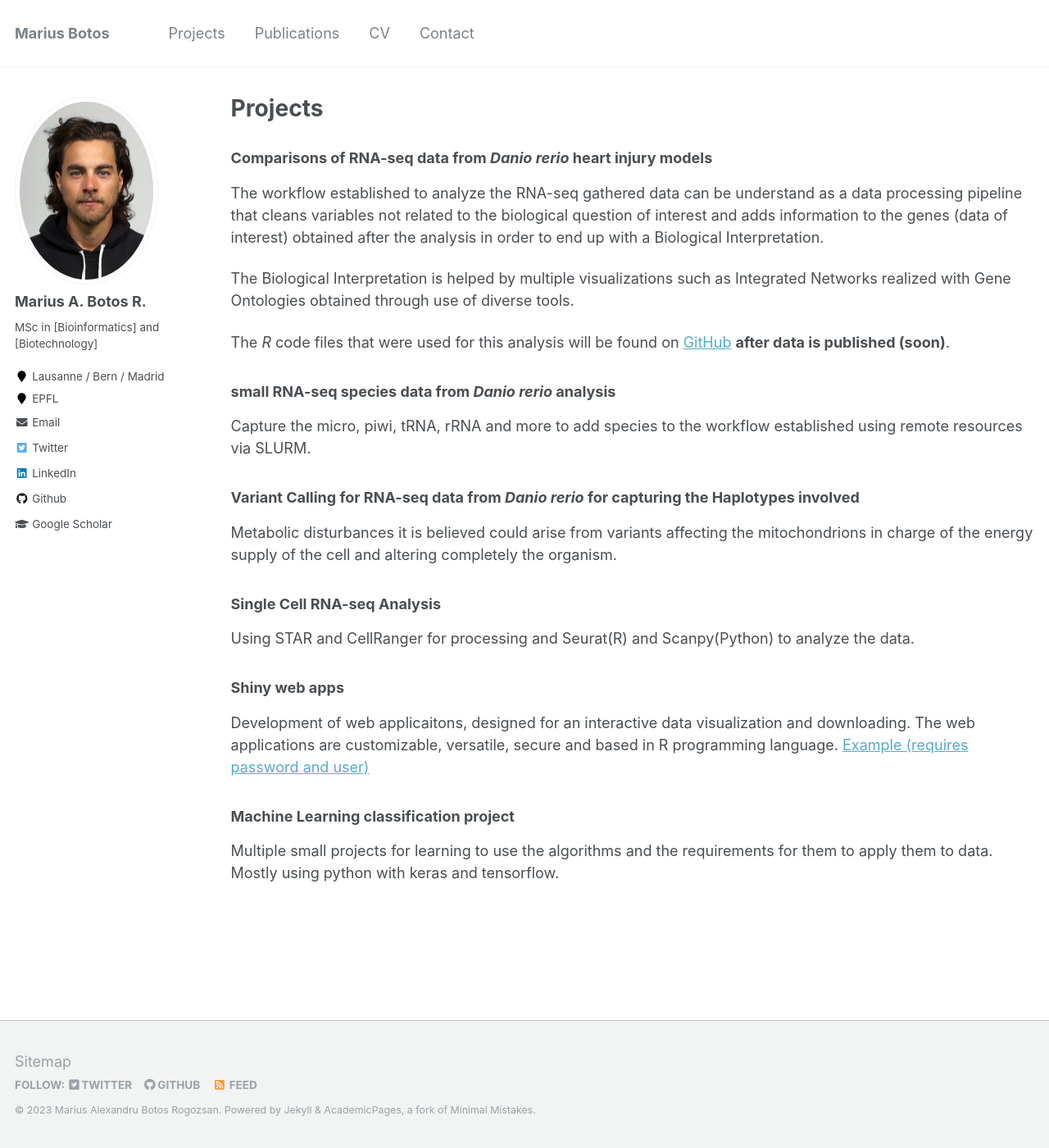
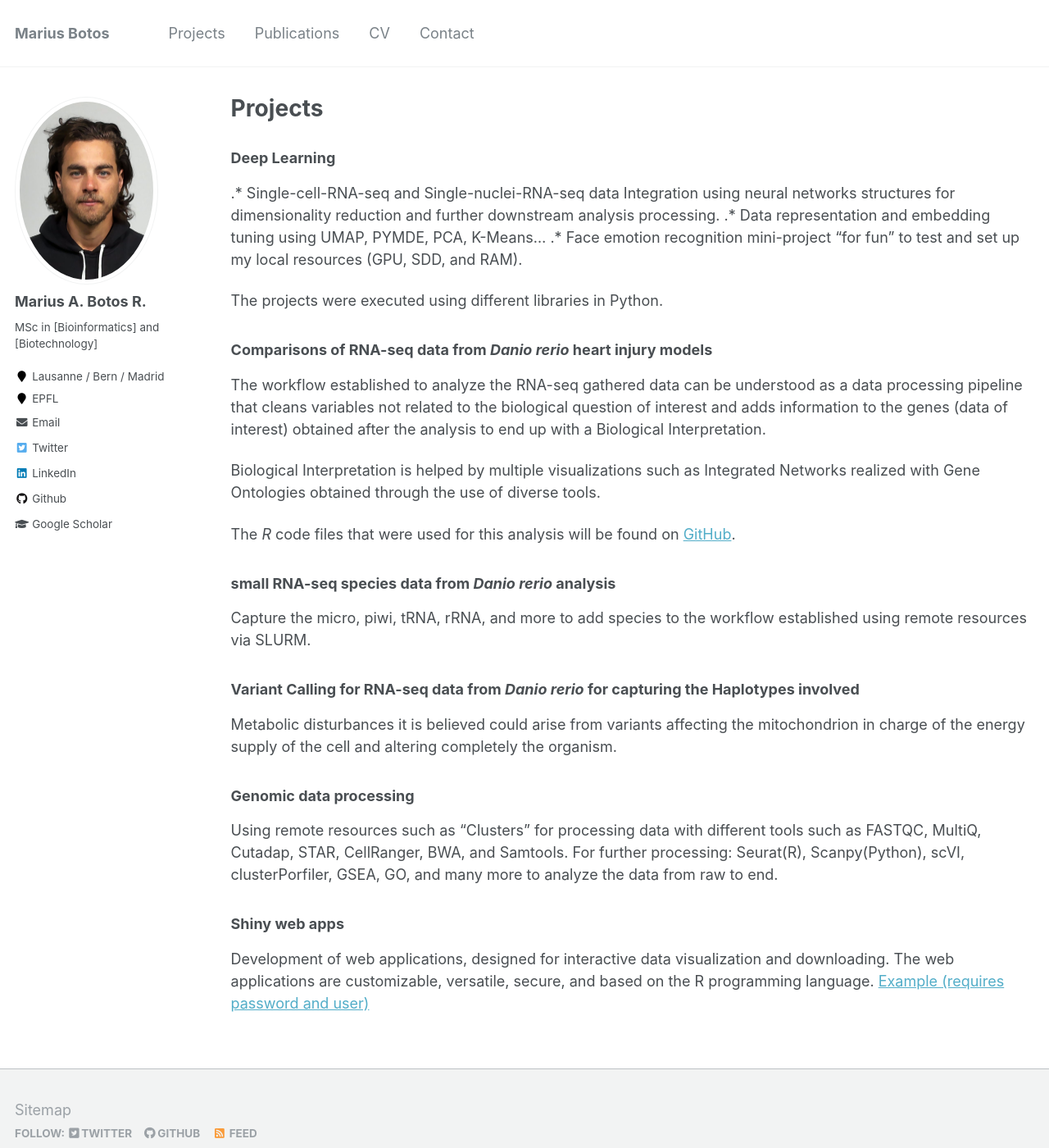
Before and after one commit to Sporgelum/Sporgelum.github.io, a Jekyll site: the page built from _pages/projects.md, in a window 1280 px wide and 1400 px high. Shown: the whole window at 82% size. Built offline with Jekyll 4.4.1, drawn with Linux system fonts in a browser that asks for light colours.

Commit message:
Update projects.md

```diff
--- a/_pages/projects.md
+++ b/_pages/projects.md
@@ -7,44 +7,49 @@ author_profile: true
 
 {% include base_path %}
 
+
+### Deep Learning
+
+.* Single-cell-RNA-seq and Single-nuclei-RNA-seq data Integration using neural networks structures for dimensionality reduction and further downstream analysis processing.
+.* Data representation and embedding tuning using UMAP, PYMDE, PCA, K-Means...
+.* Face emotion recognition mini-project "for fun" to test and set up my local resources (GPU, SDD, and RAM).
+
+The projects were executed using different libraries in Python.
+
+
+
 ### Comparisons of RNA-seq data from *Danio rerio* heart injury models
 
-The workflow established to analyze the RNA-seq gathered data can be understand as a data processing pipeline that cleans variables not related to the biological question of interest and adds information to the genes (data of interest) obtained after the analysis in order to end up with a Biological Interpretation.
+The workflow established to analyze the RNA-seq gathered data can be understood as a data processing pipeline that cleans variables not related to the biological question of interest and adds information to the genes (data of interest) obtained after the analysis to end up with a Biological Interpretation.
 
 <!---   <img alt="alt_text" width="1920px" height="1080px" src="/images/Figure1_corrected_Shape_and_Index_v4.png" /> -->
 
 
 
-The Biological Interpretation is helped by multiple visualizations such as Integrated Networks realized with Gene Ontologies obtained through use of diverse tools.
+Biological Interpretation is helped by multiple visualizations such as Integrated Networks realized with Gene Ontologies obtained through the use of diverse tools.
 
 <!---   <img alt="alt_text" width="1920px" height="1080px" src="/images/Networks_4.5_3_Injuries.png"/> -->
 
 
-The *R* code files that were used for this analysis will be found on <a href="https://github.com/j">GitHub</a> **after data is published (soon)**.
+The *R* code files that were used for this analysis will be found on <a href="https://github.com/j">GitHub</a>.
 
 
 ### small RNA-seq species data from *Danio rerio* analysis
 
-Capture the micro, piwi, tRNA, rRNA and more to add species to the workflow established using remote resources via SLURM.
+Capture the micro, piwi, tRNA, rRNA, and more to add species to the workflow established using remote resources via SLURM.
 
 
 
 ### Variant Calling for  RNA-seq data from *Danio rerio* for capturing the Haplotypes involved
 
-Metabolic disturbances it is believed could arise from variants affecting the mitochondrions in charge of the energy supply of the cell and altering completely the organism.
+Metabolic disturbances it is believed could arise from variants affecting the mitochondrion in charge of the energy supply of the cell and altering completely the organism.
 
 
-### Single Cell RNA-seq Analysis
-
-Using STAR and CellRanger for processing and Seurat(R) and Scanpy(Python) to analyze the data.
+### Genomic data processing
+Using remote resources such as "Clusters" for processing data with different tools such as FASTQC, MultiQ, Cutadap, STAR, CellRanger, BWA, and Samtools. For further processing: Seurat(R), Scanpy(Python), scVI, clusterPorfiler, GSEA, GO, and many more to analyze the data from raw to end.
 
 ### Shiny web apps
 
-Development of web applicaitons, designed for an interactive data visualization and downloading.
-The web applications are customizable, versatile, secure and based in R programming language.
+Development of web applications, designed for interactive data visualization and downloading.
+The web applications are customizable, versatile, secure, and based on the R programming language.
 <a href="https://marius-alex.shinyapps.io/MitacoRa">Example (requires password and user)</a>
-
-### Machine Learning classification project
-
-Multiple small projects for learning to use the algorithms and the requirements for them to apply them to data.
-Mostly using python with keras and tensorflow.
```
